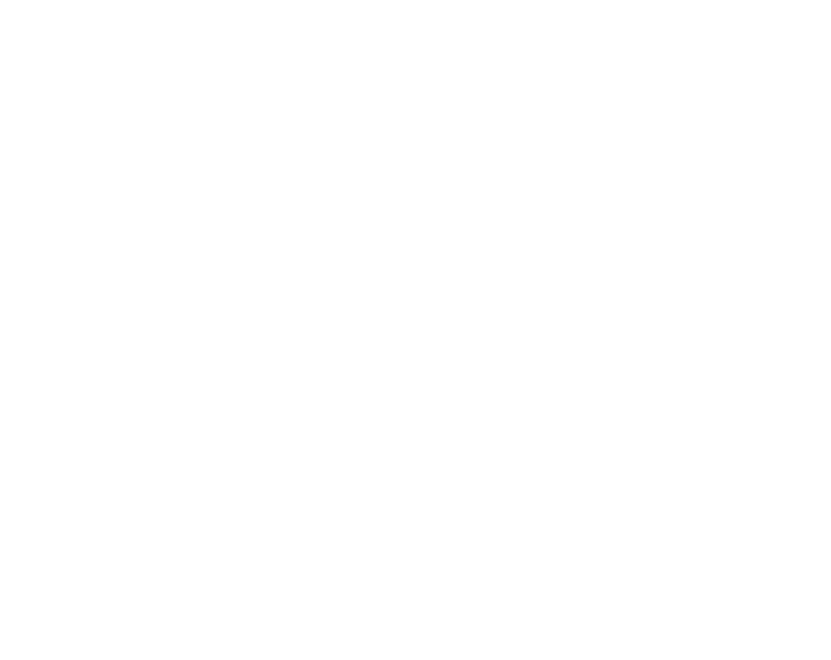
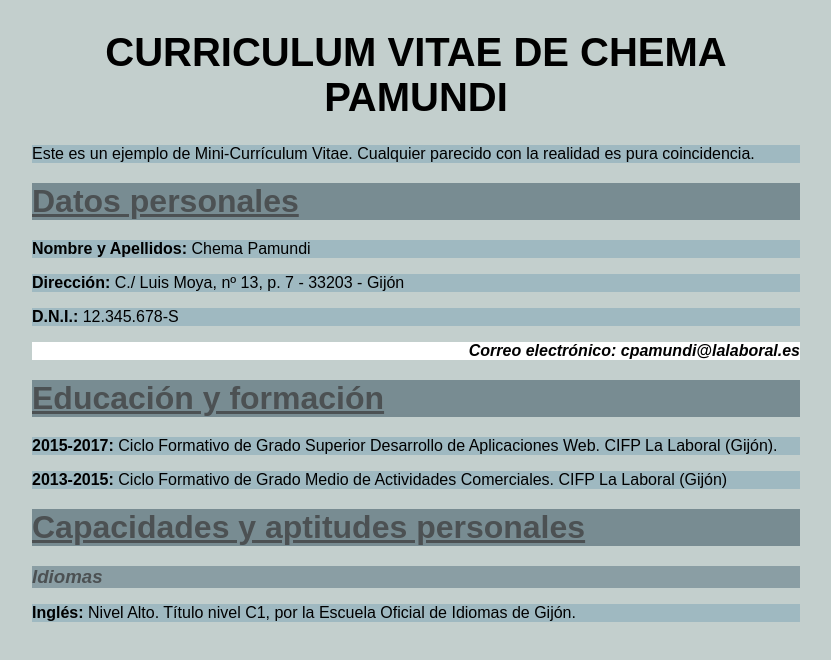
Before and after one commit to Ruben-BV/lmsgi_entregable03, a plain HTML site: page pages/ejercicio04CSS.html in a window 1280 px wide. Shown: the whole page, without its empty margins (224-1055 px from the left). Drawn offline with Linux system fonts and the light colour scheme.

Commit message:
Exercice 04

```diff
--- a/css/styles04.css
+++ b/css/styles04.css
@@ -0,0 +1,71 @@
+* {
+    box-sizing: border-box;
+    margin: 0;
+    padding: 0;
+    font-family: Arial, Helvetica, sans-serif;
+}
+
+body {
+    background-color: rgb(195, 207, 205);
+    width: 60%;
+    max-width: 1500px;
+    margin-left: auto;
+    margin-right: auto;
+}
+
+h1 {
+    text-align: center;
+    margin: auto;
+    margin-top: 30px;
+    margin-bottom: 25px;
+    font-size: 40px;
+}
+
+header p {
+    background-color: rgb(159, 185, 193);
+    margin-bottom: 15px;
+}
+
+h2 {
+    text-decoration: underline;
+    color: rgb(76, 81, 83);
+    font-weight:bold;
+    font-size: 32px;
+    margin-top: 20px;
+    margin-bottom: 20px;
+    background-color: rgb(120, 140, 146);
+}
+
+ul {
+    list-style-type: none;
+    padding: 0;
+    margin: 0;
+}
+
+ul li {
+    list-style-type: none;
+}
+
+li {
+    background-color: rgb(159, 185, 193);
+    margin-top: 16px;
+    margin-bottom: 16px;
+}
+
+.email {
+    display: block;
+    background-color: #ffffff;
+    text-align: right;
+    font-style: italic;
+    font-weight: bold;
+}
+
+h3 {
+    font-style: italic;
+    background-color: rgb(138, 158, 164);
+    color: rgb(76, 81, 83);
+}
+
+span {
+    font-weight: bold;
+}
--- a/pages/ejercicio04CSS.html
+++ b/pages/ejercicio04CSS.html
@@ -7,6 +7,36 @@
         <link rel="stylesheet" href="../css/styles04.css">
     </head>
     <body>
-
-    </body>
+        <div class="center">
+            <header>
+                <h1>CURRICULUM VITAE DE CHEMA PAMUNDI</h1>
+                <p>Este es un ejemplo de Mini-Currículum Vitae. Cualquier parecido con la realidad es pura coincidencia.</p>
+            </header>
+            <main>
+                <section>
+                    <h2>Datos personales</h2>
+                    <ul>
+                        <li><span>Nombre y Apellidos: </span>Chema Pamundi</li>
+                        <li><span>Dirección: </span>C./ Luis Moya, nº 13, p. 7 - 33203 - Gijón</li>
+                        <li><span>D.N.I.: </span>12.345.678-S</li>
+                        <li><span class="email">Correo electrónico: cpamundi@lalaboral.es</span></li>
+                    </ul>
+                </section>
+                <section>
+                    <h2>Educación y formación</h2>
+                    <ul>
+                        <li><span>2015-2017: </span>Ciclo Formativo de Grado Superior Desarrollo de Aplicaciones Web. CIFP La Laboral (Gijón).</li>
+                        <li><span>2013-2015: </span>Ciclo Formativo de Grado Medio de Actividades Comerciales. CIFP La Laboral (Gijón)</li>
+                    </ul>
+                </section>
+                <section>
+                    <h2>Capacidades y aptitudes personales</h2>
+                    <h3>Idiomas</h3>
+                    <ul>
+                        <li><span>Inglés: </span>Nivel Alto. Título nivel C1, por la Escuela Oficial de Idiomas de Gijón.</li>
+                    </ul>
+                </section>
+            </main>
+        </body>
+    </div>
 </html>
```
